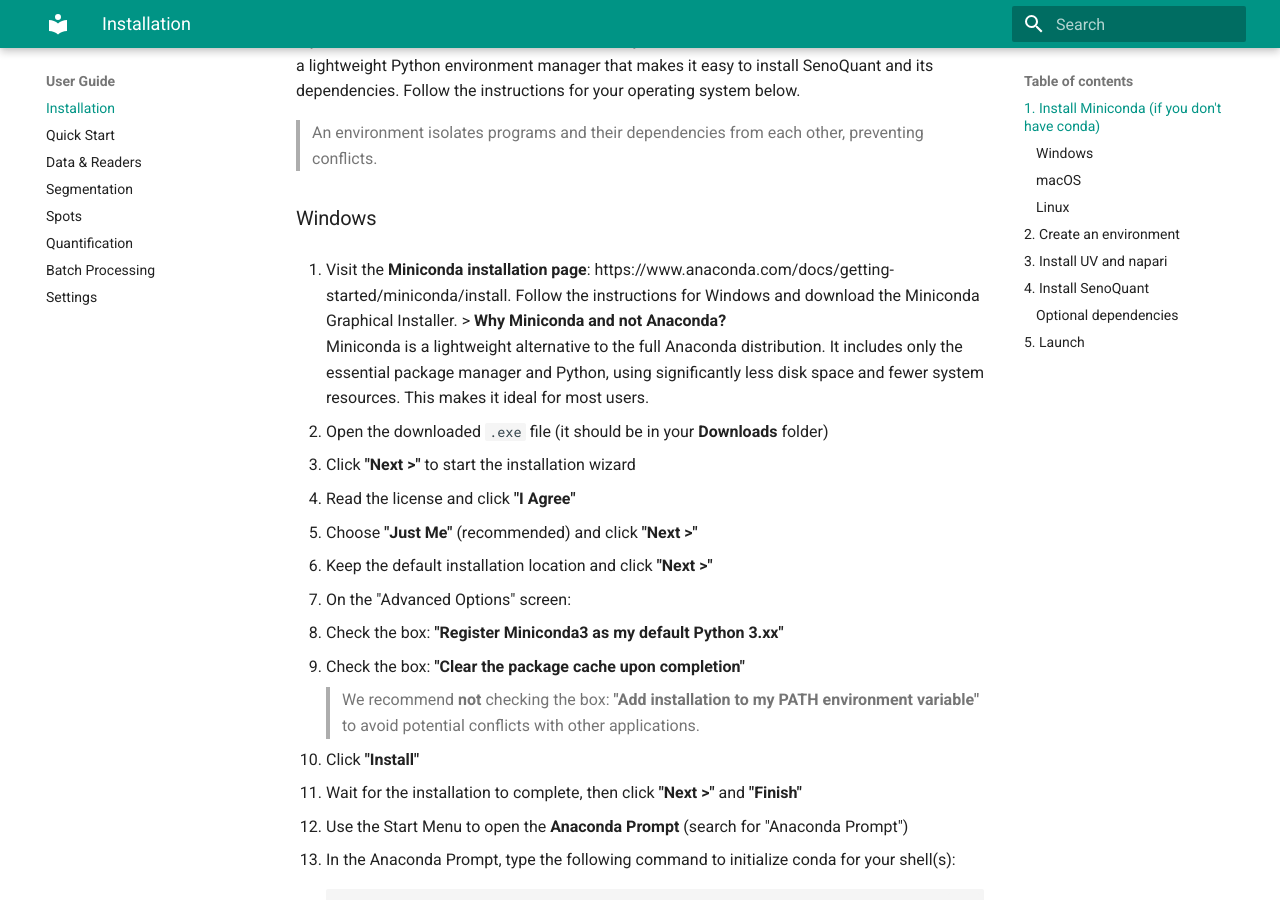
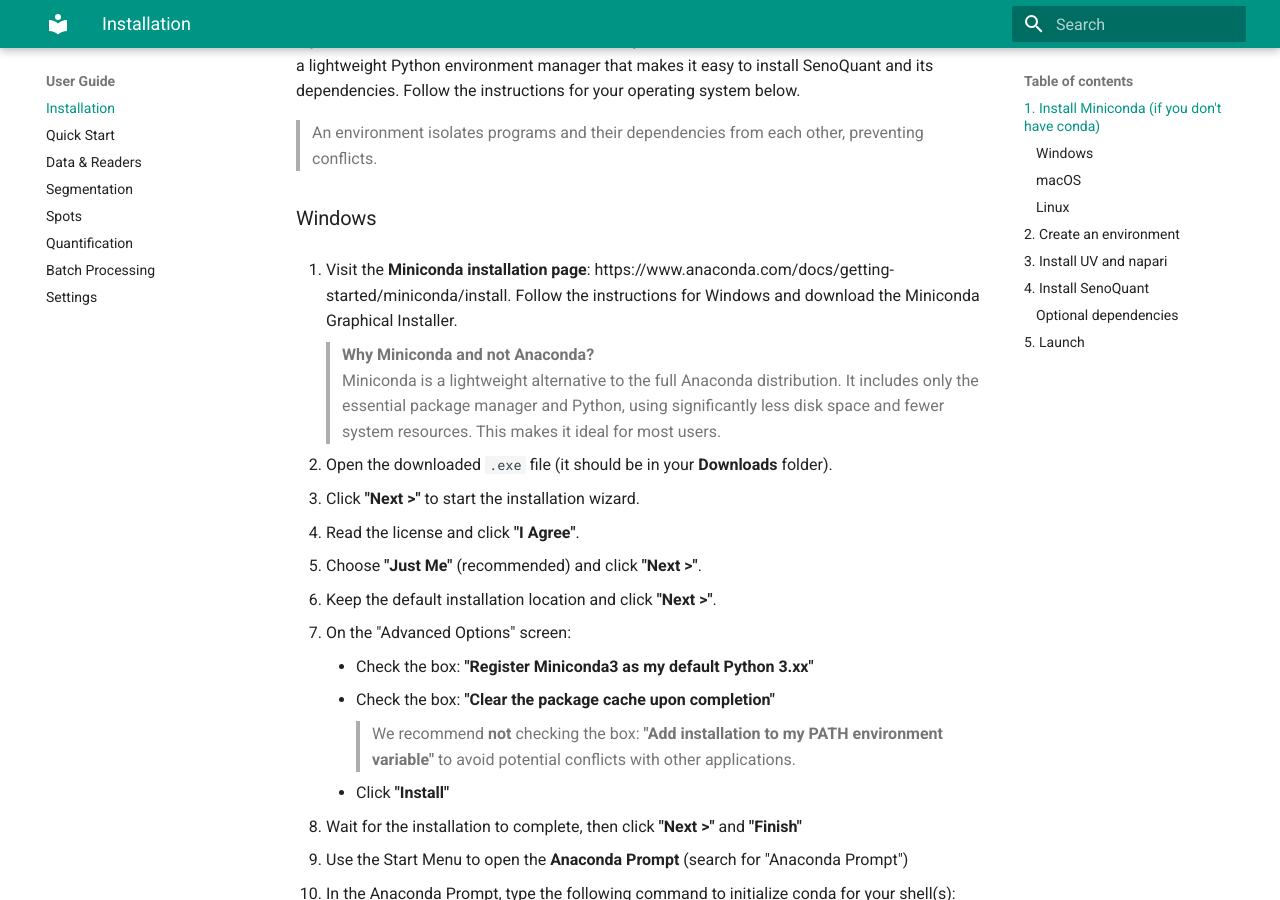
Before and after one commit to HaamsRee/senoquant, an MkDocs documentation site: the page built from docs/user/installation.md, in a window 1280 px wide and 900 px high, scrolled down 317 px. Built offline with MkDocs 1.6.1 and Material for MkDocs 9.7.7, drawn with Linux system fonts in a browser that asks for light colours.

```diff
--- a/docs/user/installation.md
+++ b/docs/user/installation.md
@@ -10,19 +10,20 @@ If you don't have conda or don't know what it is, you need to install **Minicond
 ### Windows
 
 1. Visit the **Miniconda installation page**: https://www.anaconda.com/docs/getting-started/miniconda/install. Follow the instructions for Windows and download the Miniconda Graphical Installer.
+
     > **Why Miniconda and not Anaconda?**
     Miniconda is a lightweight alternative to the full Anaconda distribution. It includes only the essential package manager and Python, using significantly less disk space and fewer system resources. This makes it ideal for most users.
 
-2. Open the downloaded `.exe` file (it should be in your **Downloads** folder)
-3. Click **"Next >"** to start the installation wizard
-4. Read the license and click **"I Agree"**
-5. Choose **"Just Me"** (recommended) and click **"Next >"**
-6. Keep the default installation location and click **"Next >"**
+2. Open the downloaded `.exe` file (it should be in your **Downloads** folder).
+3. Click **"Next >"** to start the installation wizard.
+4. Read the license and click **"I Agree"**.
+5. Choose **"Just Me"** (recommended) and click **"Next >"**.
+6. Keep the default installation location and click **"Next >"**.
 7. On the "Advanced Options" screen:
-   - Check the box: **"Register Miniconda3 as my default Python 3.xx"**
-   - Check the box: **"Clear the package cache upon completion"**
-   > We recommend **not** checking the box: **"Add installation to my PATH environment variable"** to avoid potential conflicts with other applications.
-   - Click **"Install"**
+    - Check the box: **"Register Miniconda3 as my default Python 3.xx"**
+    - Check the box: **"Clear the package cache upon completion"**
+    > We recommend **not** checking the box: **"Add installation to my PATH environment variable"** to avoid potential conflicts with other applications.
+    - Click **"Install"**
 8. Wait for the installation to complete, then click **"Next >"** and **"Finish"**
 9. Use the Start Menu to open the **Anaconda Prompt** (search for "Anaconda Prompt")
 10. In the Anaconda Prompt, type the following command to initialize conda for your shell(s):
```
